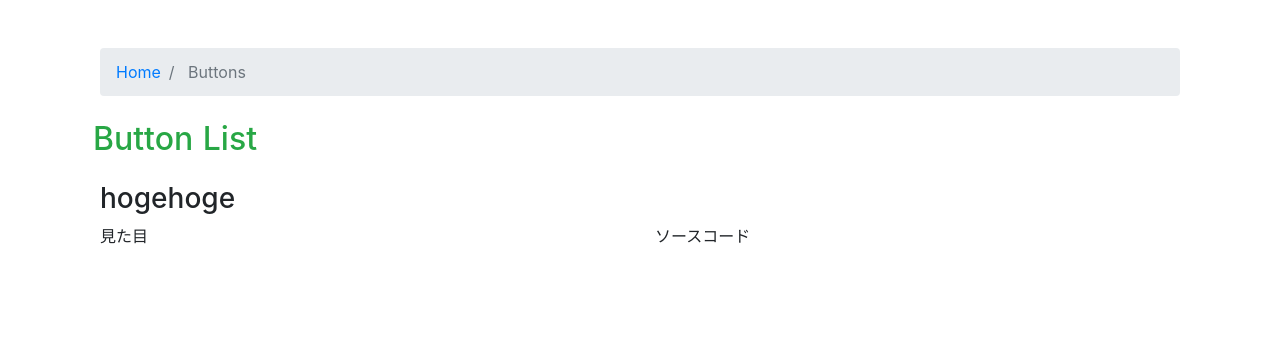
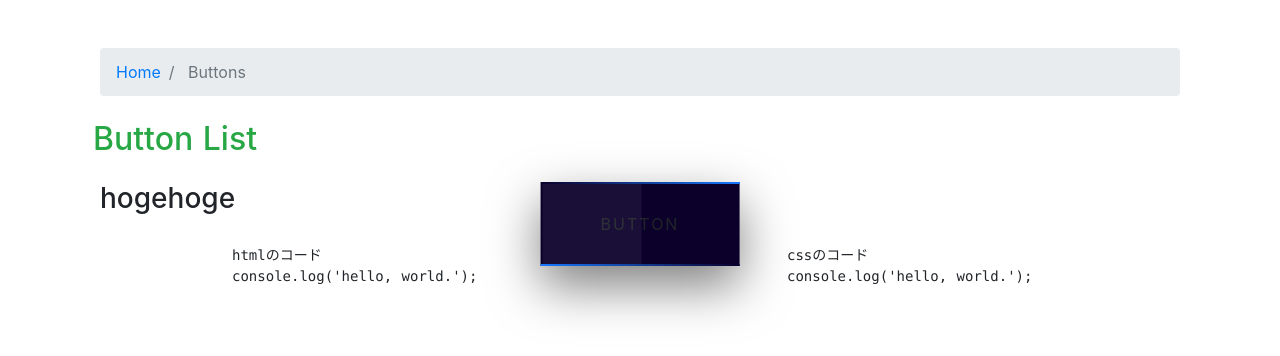
Before and after one commit to negi524/design_collection, a Nuxt app: page /buttons in a window 1280 px wide. Shown: the top 356 px of the page. Built offline with nearby package versions, Linux system fonts and the light colour scheme.

Commit message:
ボタンのサンプル1つ追加

```diff
--- a/components/GlobalHeader.vue
+++ b/components/GlobalHeader.vue
@@ -1,6 +1,5 @@
 <template>
   <div class="container">
-    <!-- <b-breadcrumb :items="crumbs" /> -->
     <nav aria-label="breadcrumb">
       <ol class="breadcrumb">
         <template v-for="(item, index) in crumbs">
@@ -24,6 +23,7 @@
 <script>
 export default {
   props: {
+    // パンくずリストの情報を配列で受け取り
     crumbs: {
       type: Array,
       required: true
--- a/package.json
+++ b/package.json
@@ -36,9 +36,11 @@
     "eslint-plugin-nuxt": ">=0.4.2",
     "eslint-plugin-prettier": "^3.1.2",
     "jest": "^24.1.0",
+    "node-sass": "^4.13.1",
     "nodemon": "^1.18.9",
     "prettier": "^1.19.1",
     "push-dir": "^0.4.1",
+    "sass-loader": "^8.0.2",
     "vue-jest": "^4.0.0-0"
   }
 }
--- a/pages/buttons.vue
+++ b/pages/buttons.vue
@@ -3,10 +3,35 @@
     <global-header :crumbs="crumbs" />
     <h2 class="p-2 text-success">Button List</h2>
     <div class="container my-3">
-      <h3>hogehoge</h3>
+      <h3 class="my-2">hogehoge</h3>
       <div class="row">
-        <div class="col-6">見た目</div>
-        <div class="col-6">ソースコード</div>
+        <div class="col-md-12">
+          <div>
+            <a class="myButton">
+              <span class="myButton__item"></span>
+              <span class="myButton__item"></span>
+              <span class="myButton__item"></span>
+              <span class="myButton__item"></span>
+              Button
+            </a>
+          </div>
+        </div>
+        <div class="col-md-6">
+          <pre>
+            <code>
+              htmlのコード
+              console.log('hello, world.');
+            </code>
+          </pre>
+        </div>
+        <div class="col-md-6">
+          <pre>
+            <code>
+              cssのコード
+              console.log('hello, world.');
+            </code>
+          </pre>
+        </div>
       </div>
     </div>
   </div>
@@ -29,3 +54,101 @@ export default {
   }
 }
 </script>
+
+<style lang="scss" scoped>
+.myButton {
+  position: absolute;
+  top: 50%;
+  left: 50%;
+  transform: translate(-50%, -50%);
+  padding: 30px 60px;
+  color: #1670f0;
+  background: #0c002b;
+  letter-spacing: 2px;
+  text-transform: uppercase;
+  text-decoration: none;
+  box-shadow: 0 20px 50px rgba(0, 0, 0, 0.5);
+  overflow: hidden;
+  &:before {
+    content: '';
+    position: absolute;
+    top: 2px;
+    left: 2px;
+    bottom: 2px;
+    width: 50%;
+    background: rgba(255, 255, 255, 0.06);
+  }
+  &__item {
+    &:nth-child(1) {
+      position: absolute;
+      top: 0;
+      left: 0;
+      width: 100%;
+      height: 2px;
+      background: linear-gradient(to right, #0c002b, #1779ff);
+      animation: animate1 2s linear infinite;
+    }
+    &:nth-child(2) {
+      position: absolute;
+      top: 0;
+      right: 0;
+      width: 2px;
+      height: 100%;
+      background: linear-gradient(to bottom, #0c002b, #1779ff);
+      animation: animate2 2s linear infinite;
+      animation-delay: 1s;
+    }
+    &:nth-child(3) {
+      position: absolute;
+      bottom: 0;
+      left: 0;
+      width: 100%;
+      height: 2px;
+      background: linear-gradient(to left, #0c002b, #1779ff);
+      animation: animate3 2s linear infinite;
+    }
+    &:nth-child(4) {
+      position: absolute;
+      top: 0;
+      left: 0;
+      width: 2px;
+      height: 100%;
+      background: linear-gradient(to top, #0c002b, #1779ff);
+      animation: animate4 2s linear infinite;
+      animation-delay: 1s;
+    }
+  }
+}
+@keyframes animate1 {
+  0% {
+    transform: translateX(-100%);
+  }
+  100% {
+    transform: translateX(100%);
+  }
+}
+@keyframes animate2 {
+  0% {
+    transform: translateY(-100%);
+  }
+  100% {
+    transform: translateY(100%);
+  }
+}
+@keyframes animate3 {
+  0% {
+    transform: translateX(100%);
+  }
+  100% {
+    transform: translateX(-100%);
+  }
+}
+@keyframes animate4 {
+  0% {
+    transform: translateY(100%);
+  }
+  100% {
+    transform: translateY(-100%);
+  }
+}
+</style>
```
Also changed, not shown: 1 other file (tests, documents, lock files or other folders).
